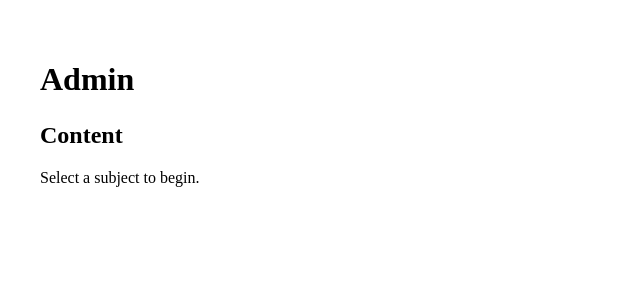
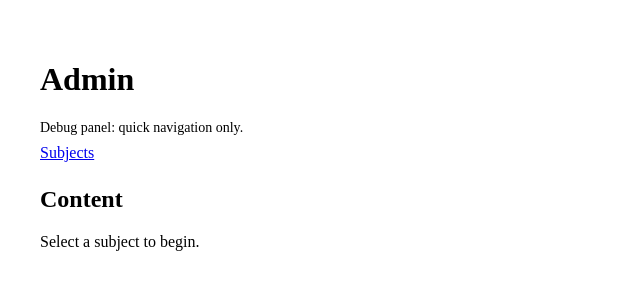
Before and after one commit to RaihanAizvan/Fution, a Vue app: page /admin in a window 1280 px wide. Shown: the top 300 px of the page, without its empty margins (0-640 px from the left). Built offline with nearby package versions, Linux system fonts and the light colour scheme; no server answers.

Commit message:
feat: add admin debug panel

```diff
--- a/src/admin/AdminLayout.vue
+++ b/src/admin/AdminLayout.vue
@@ -2,12 +2,22 @@
   <div class="admin-layout">
     <header class="admin-layout__header">
       <h1>Admin</h1>
+      <div class="admin-layout__dev-panel">
+        <p class="admin-layout__dev-note">Debug panel: quick navigation only.</p>
+        <nav>
+          <RouterLink to="/admin/subjects">Subjects</RouterLink>
+        </nav>
+      </div>
     </header>
     <main class="admin-layout__content">
       <slot />
     </main>
   </div>
 </template>
+
+<script setup lang="ts">
+import { RouterLink } from 'vue-router'
+</script>
 
 <style scoped>
 .admin-layout {
@@ -17,4 +27,14 @@
 .admin-layout__header {
   margin-bottom: 1.5rem;
 }
+
+.admin-layout__dev-panel {
+  display: grid;
+  gap: 0.5rem;
+}
+
+.admin-layout__dev-note {
+  margin: 0;
+  font-size: 0.875rem;
+}
 </style>
```
